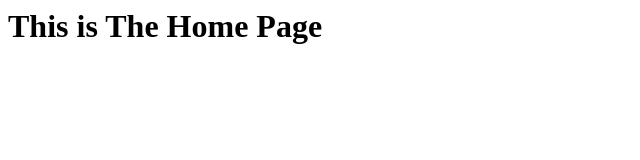
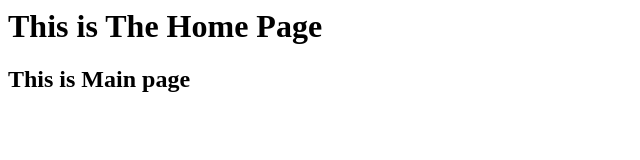
Before and after one commit to srav-tech/DevOps-Demo, a plain HTML site: page index.html in a window 1280 px wide. Shown: the whole page, without its empty margins (0-640 px from the left). Drawn offline with Linux system fonts and the light colour scheme.

Commit message:
added main page

```diff
--- a/index.html
+++ b/index.html
@@ -3,5 +3,8 @@
         <h1>
             This is The Home Page
         </h1>
+        <h2>
+            This is Main page
+        </h2>
     </body>
 </html>
```
